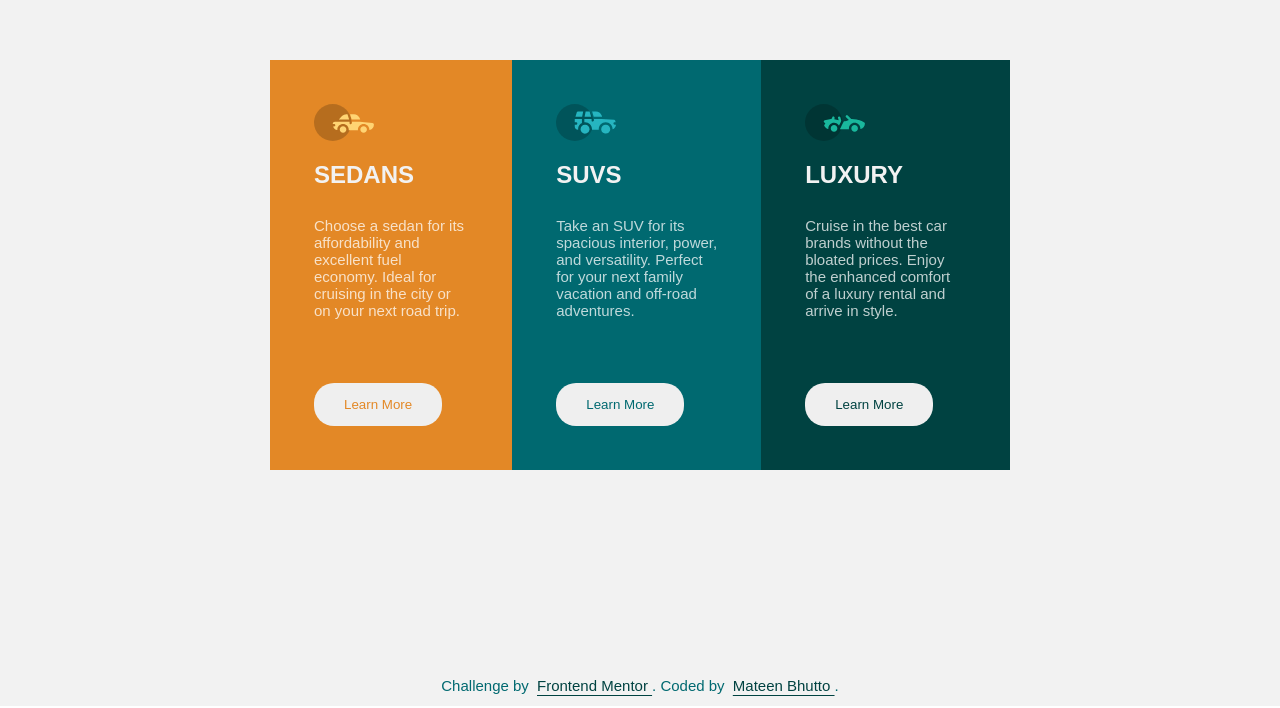
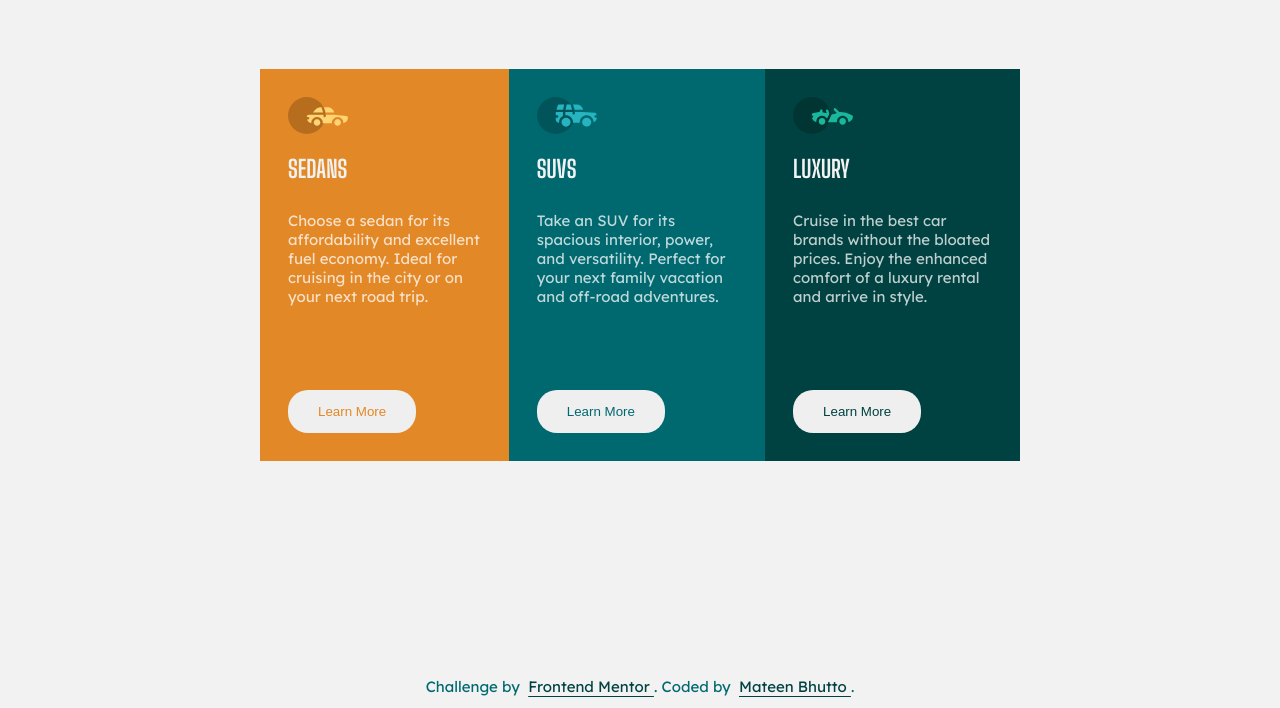
Before and after one commit to MateenTech/column-preview-component, a plain HTML site: page index.html in a window 1280 px wide. Shown: the part 135-843 px from the top of the page. Drawn offline with Linux system fonts and the light colour scheme.

Commit message:
fonts and styles changes

```diff
--- a/index.html
+++ b/index.html
@@ -20,10 +20,10 @@
     <footer class="attribution">
       <p>
         Challenge by
-        <a href="https://www.frontendmentor.io?ref=challenge" target="_blank">
+        <a href="https://www.frontendmentor.io/profile/MateenTech" target="_blank">
           Frontend Mentor </a
         >. Coded by
-        <a href="https://github.com/MateenTech" target="_blank">
+        <a href="https://github.com/MateenTech/column-preview-component" target="_blank">
           Mateen Bhutto </a
         >.
       </p>
--- a/script.js
+++ b/script.js
@@ -36,7 +36,7 @@ function loadCardsContent() {
             <img src="./images/icon-${model.toLowerCase()}.svg" alt="${model.toLowerCase()} icon" />
           </div>
          <div class="cards__col__descp">
-            <h2>${model}</h2>
+            <h1>${model}</h1>
             <p>
             ${descp}
             </p>
--- a/style.css
+++ b/style.css
@@ -1,3 +1,5 @@
+@import url("https://fonts.googleapis.com/css2?family=Big+Shoulders+Display:wght@700&family=Lexend+Deca&display=swap");
+
 :root {
   /* Primary Colors */
   --bright-orange: hsl(31, 77%, 52%);
@@ -10,8 +12,8 @@
 
   /* Fonts */
   --font-sm: 15px;
-    --font-primary: 'Lexend Deca', sans-serif;
-    --font-headings: 'Big Shoulders Display', sans-serif;
+  --font-primary: "Lexend Deca", sans-serif;
+  --font-headings: "Big Shoulders Display", sans-serif;
   --font-w-md: 400;
   --font-w-bold: 700;
 }
@@ -21,7 +23,6 @@
   padding: 0;
   box-sizing: border-box;
 }
-
 
 /* Global */
 html,
@@ -55,7 +56,6 @@ img {
 }
 /* Global End */
 
-
 /* Container - Cards  */
 .container {
   width: 100%;
@@ -65,7 +65,6 @@ img {
   place-content: center;
   padding: 5rem 2rem;
 }
-
 
 .cards__col-sedans {
   background-color: var(--bright-orange);
@@ -78,16 +77,14 @@ img {
 }
 
 .cards__col {
-    padding: 2.75rem;
+  padding: 1.75rem;
 }
-
 
 .cards__col__img {
   width: 60px;
   display: grid;
   place-content: center;
 }
-
 
 .cards__col {
   display: flex;
@@ -96,7 +93,7 @@ img {
   gap: 1.25rem;
 }
 
-.cards__col__descp h2 {
+.cards__col__descp h1 {
   color: var(--very-light-gray);
   text-transform: uppercase;
   margin-bottom: 1.75rem;
@@ -104,15 +101,16 @@ img {
 
 .cards__col__descp p {
   color: var(--transparent-white-p);
+  /* margin-bottom: 2rem; */
 }
 
 .cards__col > .cta {
-    margin-top: 2.75rem;
   border: 2px solid transparent;
+  margin-top: auto;
 }
 .cards__col > .cta:active {
   background-color: transparent;
-    border:  2px solid #fff;
+  border: 2px solid #fff;
   color: #fff;
 }
 
@@ -127,7 +125,6 @@ img {
 }
 
 /* Container - Cards End */
-
 
 /* Footer */
 .attribution {
@@ -154,11 +151,14 @@ img {
     }
 } */
 
-
 @media screen and (min-width: 1024px) {
   .cards {
-        max-width: 740px;
+    max-width: 760px;
     display: flex;
     flex-direction: row;
   }
+
+  .cards__col__descp {
+    margin-bottom: 4rem;
   }
+}
```
Lines whose indentation alone changed are shown as unchanged.
